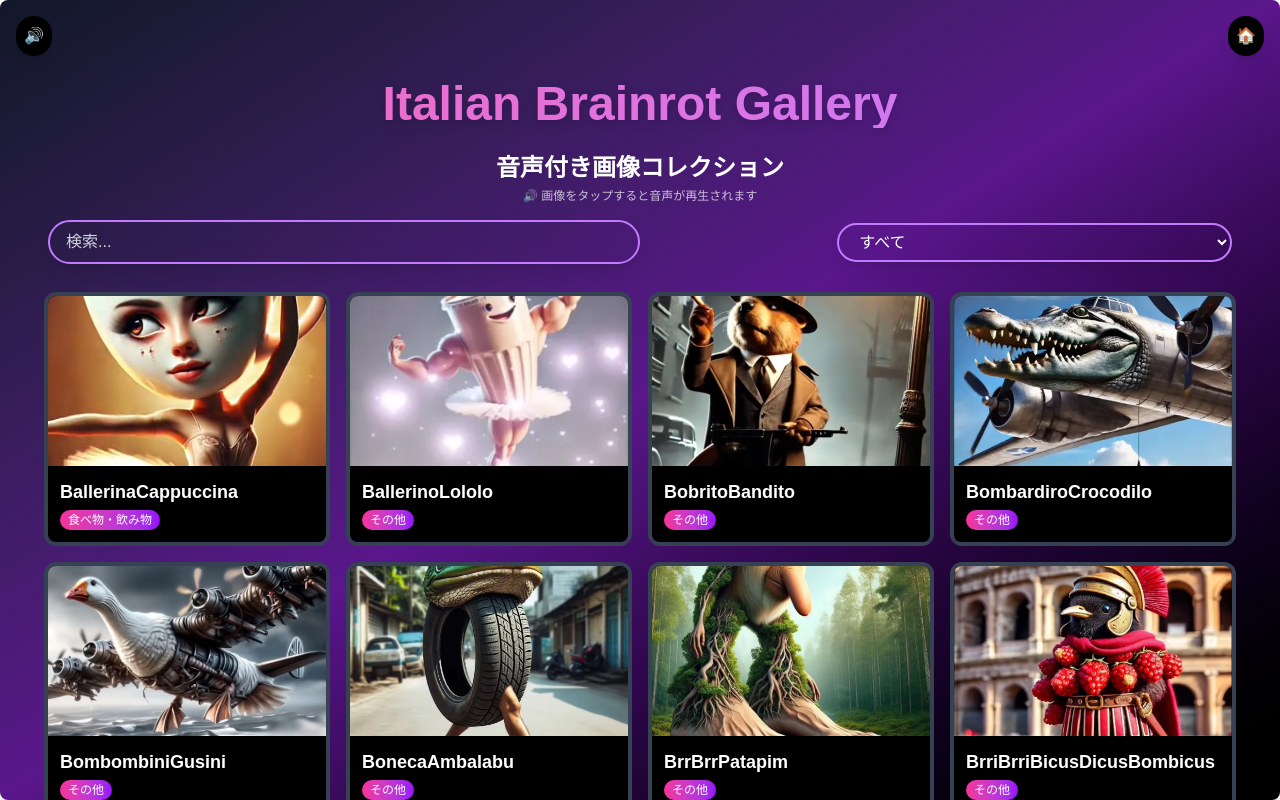
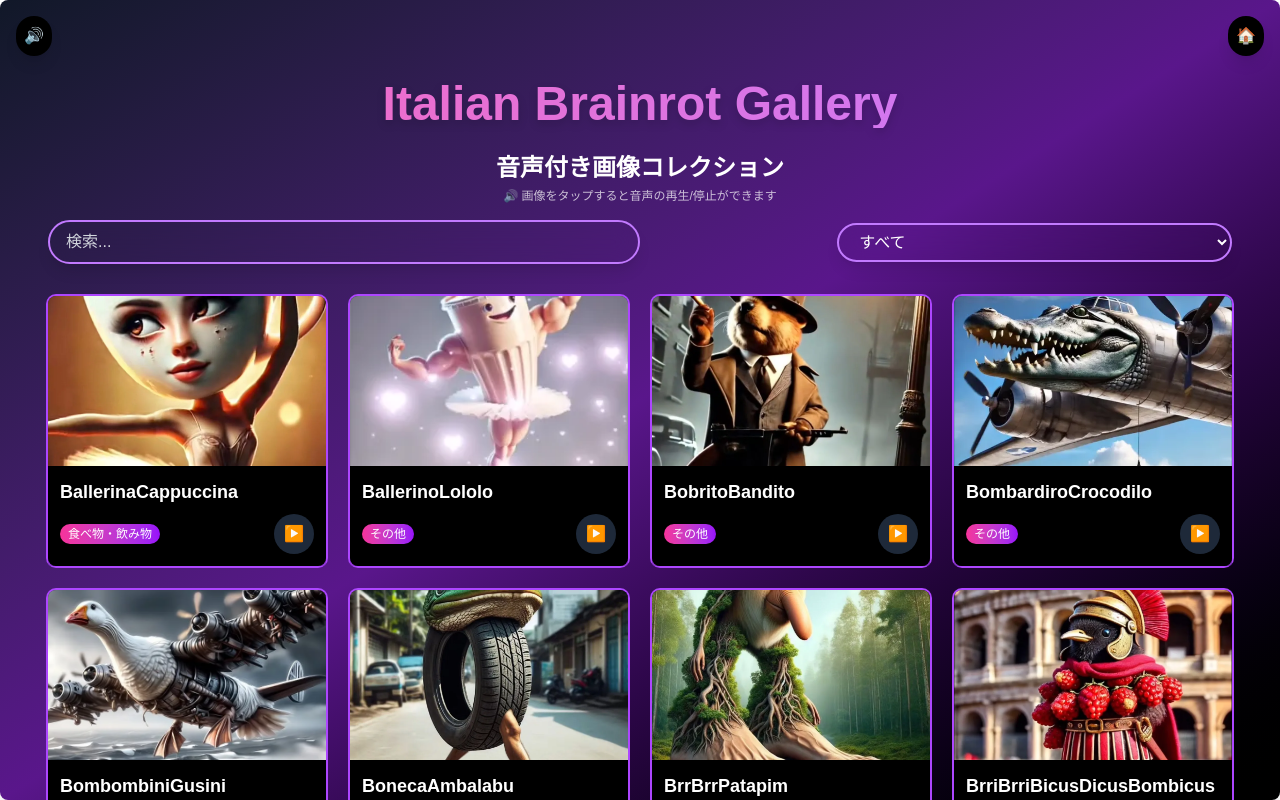
Before and after one commit to kinako1415/quiz-italian-brainrot, a Next.js app: page /collection in a window 1280 px wide. Built offline with nearby package versions, Linux system fonts and the light colour scheme.

Commit message:
音声再生ロジックを改善し、再生/停止機能を追加。音声ボタンのスタイルを更新。

```diff
--- a/src/app/collection/page.tsx
+++ b/src/app/collection/page.tsx
@@ -64,9 +64,12 @@ export default function Collection() {
     setFilteredCollection(filtered);
   }, [searchTerm, selectedCategory, collection]);
 
-  // 音声再生ロジック
-  const playAudio = (item: ImageCollection) => {
+  // 音声再生・停止ロジック
+  const toggleAudio = (item: ImageCollection) => {
     try {
+      // 現在再生中の音声があるか確認
+      const isPlaying = currentAudioId === item.id;
+
       // 現在再生中の音声があれば停止
       if (currentAudioId) {
         const currentAudio = document.getElementById(
@@ -75,9 +78,22 @@ export default function Collection() {
         if (currentAudio) {
           currentAudio.pause();
           currentAudio.currentTime = 0;
+
+          // BGMの音量を戻す
+          const event = new CustomEvent("adjust-bgm-volume", {
+            detail: { volume: 1.0 },
+          });
+          window.dispatchEvent(event);
+        }
+
+        // 同じアイテムの音声を停止する場合は、これ以上何もしない
+        if (isPlaying) {
+          setCurrentAudioId(null);
+          return;
         }
       }
 
+      // 新しい音声を再生
       const audio = document.getElementById(
         `audio-${item.id}`
       ) as HTMLAudioElement;
@@ -191,7 +207,7 @@ export default function Collection() {
           </p>
           {/* ステータス表示 */}
           <div className="text-white text-xs font-light animate-pulse">
-            🔊 画像をタップすると音声が再生されます
+            🔊 画像をタップすると音声の再生/停止ができます
           </div>
         </div>
 
@@ -227,49 +243,64 @@ export default function Collection() {
         </div>
 
         {/* 画像コレクショングリッド */}
-        <div className="grid grid-cols-1 sm:grid-cols-2 md:grid-cols-3 lg:grid-cols-4 gap-6 px-4 pb-24 auto-rows-fr">
+        <div className="grid grid-cols-1 sm:grid-cols-2 md:grid-cols-3 lg:grid-cols-4 gap-6 px-4 pb-24 auto-rows-fr ">
           {filteredCollection.map((item) => (
             <div
               key={item.id}
-              className={`relative rounded-lg overflow-hidden transition-all duration-300 transform hover:scale-105 group ${
+              className={`relative rounded-lg overflow-hidden transition-all duration-300 transform hover:scale-105 hover:shadow-xl active:scale-98 ${
                 currentAudioId === item.id
                   ? "ring-4 ring-green-500 shadow-lg shadow-green-500/50"
-                  : "ring-4 ring-gray-700 hover:ring-blue-400 active:scale-95"
+                  : "ring-2 ring-purple-500 hover:ring-blue-400"
               }`}
             >
               <div className="flex flex-col h-full">
-                <button
-                  onClick={() => playAudio(item)}
-                  className="w-full h-[170px] flex-grow"
-                  title={`${item.word}の音声を再生`}
+                <div
+                  className="w-full h-[170px] flex-grow relative cursor-pointer active:scale-95 transition-transform duration-150"
+                  onClick={() => toggleAudio(item)}
+                  title={`${item.word}の音声を${
+                    currentAudioId === item.id ? "停止" : "再生"
+                  }`}
                 >
-                  <div className="relative w-full h-full bg-black bg-opacity-30">
+                  <div className="relative w-full h-full">
                     <Image
                       src={item.imageUrl}
                       alt={item.word}
                       fill
                       sizes="(max-width: 640px) 100vw, (max-width: 768px) 50vw, (max-width: 1024px) 33vw, 25vw"
-                      className="object-cover object-center"
+                      className="object-cover object-center hover:opacity-90 transition-opacity duration-200"
+                      priority
                     />
-                    <div className="absolute inset-0 flex items-center justify-center bg-black bg-opacity-40 opacity-0 group-hover:opacity-100 transition-opacity duration-300">
-                      <span className="text-white text-3xl">🔊</span>
-                    </div>
                   </div>
+
                   <audio
                     id={`audio-${item.id}`}
                     src={item.audioUrl}
                     preload="none"
                   />
-                </button>
+                </div>
 
-                <div className="p-3 flex flex-col flex-none bg-black bg-opacity-60 backdrop-blur-sm">
+                <div className="p-3 flex flex-col bg-black bg-opacity-70 backdrop-blur-sm">
                   <h2 className="text-lg font-bold text-white truncate">
                     {item.word}
                   </h2>
-                  <div className="flex justify-between items-center mt-1">
+                  <div className="flex items-center justify-between mt-2">
                     <span className="bg-gradient-to-r from-pink-500 to-purple-600 text-xs text-white px-2 py-0.5 rounded-full">
                       {item.category}
                     </span>
+
+                    {/* 音声再生ボタン - モバイルでも見やすく */}
+                    <button
+                      onClick={(e) => {
+                        e.stopPropagation(); // 親要素のクリックイベントを停止
+                        toggleAudio(item);
+                      }}
+                      className={`w-10 h-10 rounded-full bg-gray-800 flex items-center justify-center shadow-lg "bg-gray-800 hover:bg-gray-700`}
+                      aria-label={`${item.word}の音声を${
+                        currentAudioId === item.id ? "停止" : "再生"
+                      }`}
+                    >
+                      {currentAudioId === item.id ? "⏹️" : "▶️"}
+                    </button>
                   </div>
                 </div>
               </div>
```
